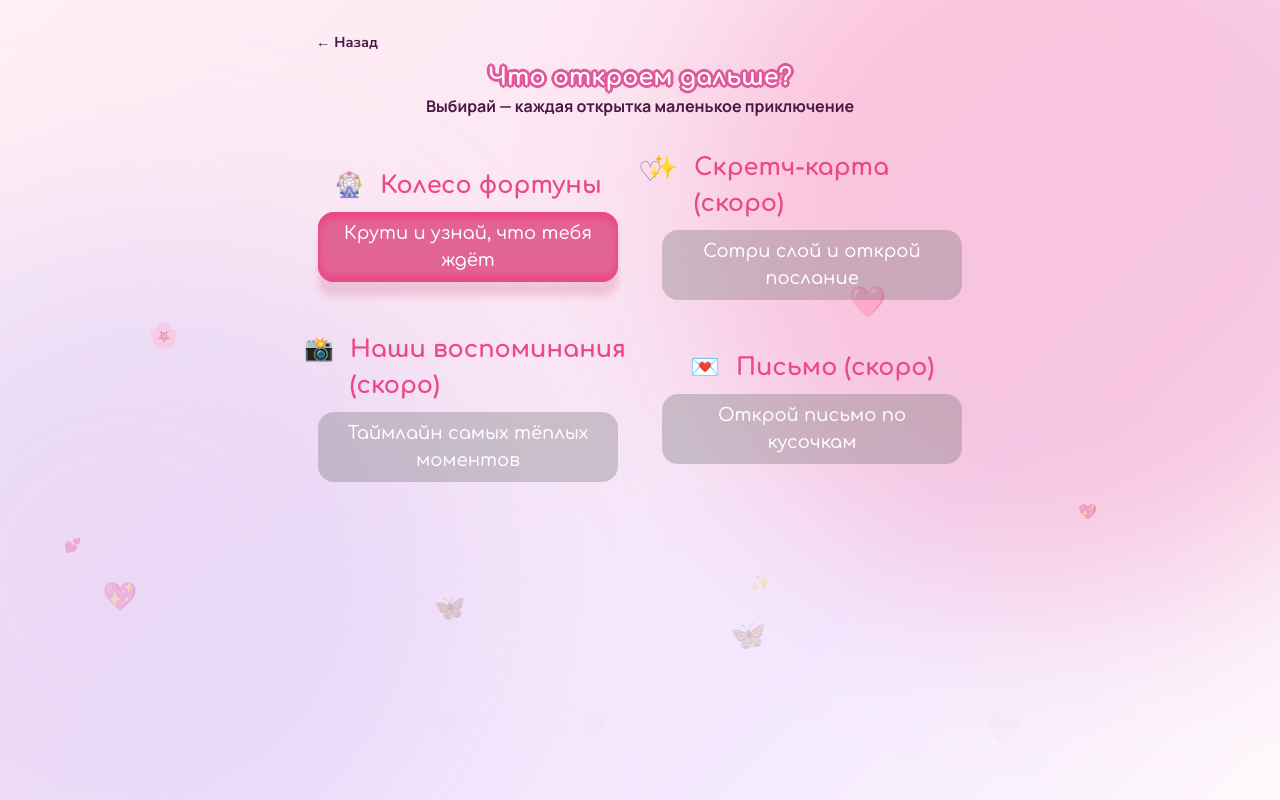
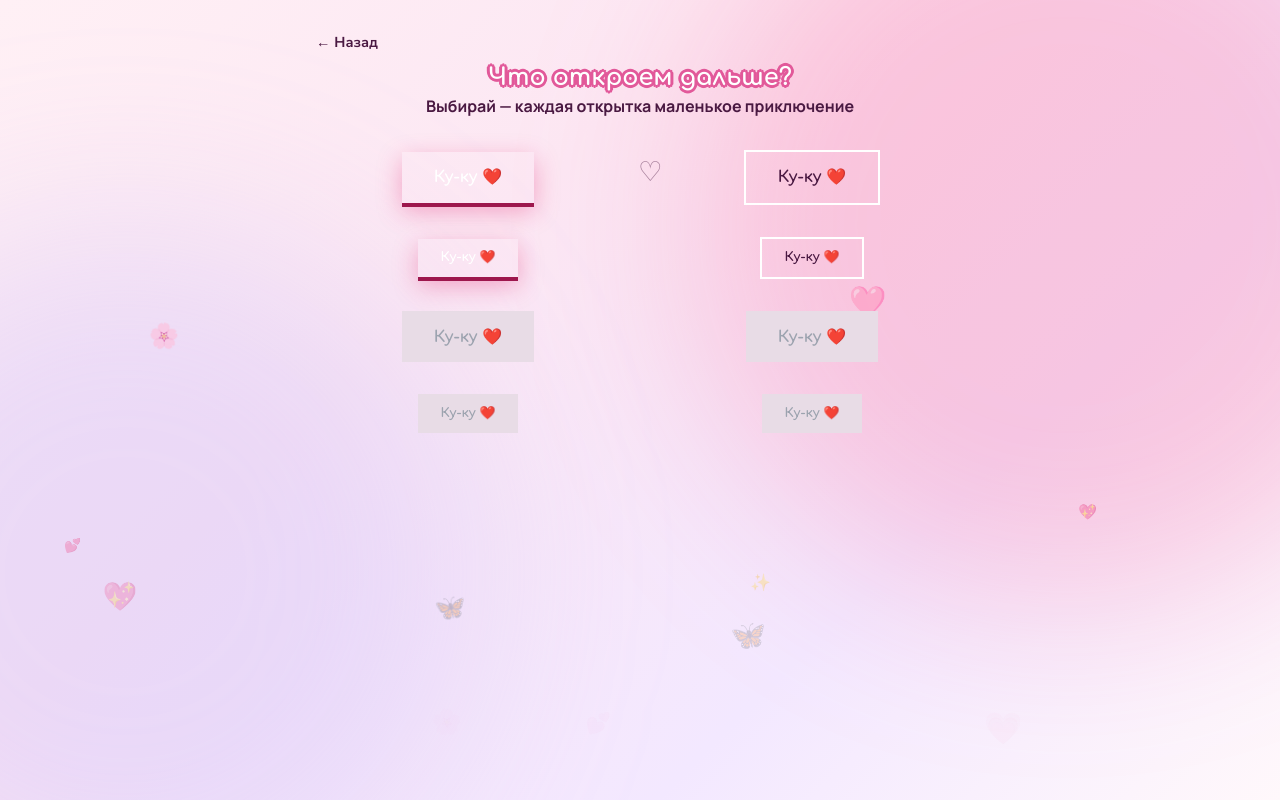
Before and after one commit to grelm21/love_postcard, a Vue app: page /hub in a window 1280 px wide. Built offline with nearby package versions, Linux system fonts and the light colour scheme.

Commit message:
chore(new buttons): Добавлены кнопки в новом стиле

```diff
--- a/src/components/BackButtonComponent.vue
+++ b/src/components/BackButtonComponent.vue
@@ -17,7 +17,6 @@ const backTo = computed(() => (route.path === '/hub' ? '/' : '/hub'))
   font-size: 0.9rem;
   color: var(--ink-muted);
   font-weight: 700;
-  font-style: bold;
   padding: 0.5rem 0.75rem;
   transition:
     transform 0.2s ease-in-out,
--- /dev/null
+++ b/src/components/BtnComponent.vue
@@ -0,0 +1,108 @@
+<script setup>
+defineProps({
+  variant: { type: String, default: 'primary' }, // primary | ghost | muted
+  size: { type: String, default: 'md' }, // md | sm
+  disabled: { type: Boolean, default: false },
+  tag: { type: String, default: 'button' }, // button | a — для router-link обёртки снаружи
+})
+</script>
+
+<template>
+  <button
+    :class="['btn-default', `btn-${variant}`, size === 'sm' ? 'sm' : '', !disabled && 'shimmer']"
+    :disabled="disabled"
+  >
+    <slot />
+  </button>
+</template>
+
+<style scoped>
+.btn-default {
+  display: block;
+  border-radius: var(--radius-pill);
+  padding: 0.85rem 2rem;
+  font-family: 'Comfortaa', cursive;
+  font-weight: 700;
+  font-size: 1rem;
+  cursor: pointer;
+}
+
+.btn-default:disabled {
+  background: #e8dce6;
+  color: #9ca3af;
+  box-shadow: none;
+  border: none;
+  cursor: not-allowed;
+}
+
+.sm {
+  padding: 0.6rem 1.4rem;
+  font-size: 0.8rem;
+}
+
+.btn-primary {
+  background-image: linear-gradient(135deg, var(--rose), var(--rose-deep));
+  color: #fff;
+  box-shadow:
+    0 4px 0 #9d174d,
+    0 8px 24px rgba(225, 29, 106, 0.35);
+  transition:
+    transform 0.2s cubic-bezier(0.34, 1.56, 0.64, 1),
+    box-shadow 0.2s ease-in-out;
+}
+
+.btn-primary:hover:not(:disabled) {
+  transform: translateY(-3px);
+  box-shadow:
+    0 6px 0 #9d174d,
+    0 14px 32px rgba(225, 29, 106, 0.4);
+}
+
+.btn-primary:active:not(:disabled) {
+  transform: translateY(-3px);
+  box-shadow:
+    0 6px 0 #9d174d,
+    0 14px 32px rgba(225, 29, 106, 0.4);
+}
+
+.btn-ghost {
+  background: var(--glass);
+  color: var(--ink);
+  border: 2px solid #fff;
+  transition: 0.2s cubic-bezier(0.34, 1.56, 0.64, 1);
+}
+
+.btn-ghost:hover:not(:disabled) {
+  background: #fff;
+  transform: translateY(-3px);
+}
+
+.btn-ghost:active:not(:disabled) {
+  background: #fff;
+  transform: translateY(-3px);
+}
+
+/* ── Shimmer on hover ── */
+.shimmer {
+  position: relative;
+  overflow: hidden;
+}
+
+.shimmer::after {
+  content: '';
+  position: absolute;
+  inset: 0;
+  background: linear-gradient(
+    105deg,
+    transparent 40%,
+    rgba(237, 233, 254, 0.5) 50%,
+    transparent 60%
+  );
+  transform: translateX(-100%);
+  transition: transform 0.6s;
+}
+
+.shimmer:hover::after {
+  transform: translateX(100%);
+}
+</style>
--- a/src/views/HubView.vue
+++ b/src/views/HubView.vue
@@ -1,5 +1,6 @@
 <script setup>
 import MainButton from '../components/MainButtonComponent.vue'
+import BtnComponent from '@/components/BtnComponent.vue'
 import { hubPage, hubItems } from '../data/content'
 </script>
 
@@ -11,18 +12,37 @@ import { hubPage, hubItems } from '../data/content'
       <span class="header text-2xl">{{ hubPage.title }}</span>
       <span class="font-manrope font-bold">{{ hubPage.subtitle }}</span>
     </div>
-    <div v-for="item in hubItems" :key="item.name" class="flex flex-col gap-y-2 justify-center">
-      <div class="flex gap-x-4 tip-text justify-center">
-        <span> {{ item.emoji }}</span>
-        <span>{{ item.title }}</span>
-      </div>
-      <router-link
-        :to="item.path"
-        :class="['flex justify-center', { 'pointer-events-none': item.state === 'disabled' }]"
-        :tabindex="item.state === 'disabled' ? -1 : 0"
+    <div class="flex justify-center">
+      <router-link to="/">
+        <BtnComponent variant="primary" size="md" tag="button">Ку-ку ❤️</BtnComponent>
+      </router-link>
+    </div>
+    <div class="flex justify-center">
+      <BtnComponent variant="ghost" size="md" tag="button">Ку-ку ❤️</BtnComponent>
+    </div>
+    <div class="flex justify-center">
+      <BtnComponent variant="primary" size="sm" tag="button">Ку-ку ❤️</BtnComponent>
+    </div>
+    <div class="flex justify-center">
+      <BtnComponent variant="ghost" size="sm" tag="button">Ку-ку ❤️</BtnComponent>
+    </div>
+    <div class="flex justify-center">
+      <router-link class="flex justify-center" to="/" tabondex="-1">
+        <BtnComponent variant="primary" size="md" tag="button" :disabled="true"
+          >Ку-ку ❤️</BtnComponent
+        >
+      </router-link>
+    </div>
+    <div class="flex justify-center">
+      <BtnComponent variant="ghost" size="md" tag="button" :disabled="true">Ку-ку ❤️</BtnComponent>
+    </div>
+    <div class="flex justify-center">
+      <BtnComponent variant="primary" size="sm" tag="button" :disabled="true"
+        >Ку-ку ❤️</BtnComponent
       >
-        <MainButton :state="item.state" :title="item.description" />
-      </router-link>
+    </div>
+    <div class="flex justify-center">
+      <BtnComponent variant="ghost" size="sm" tag="button" :disabled="true">Ку-ку ❤️</BtnComponent>
     </div>
   </div>
 </template>
```
